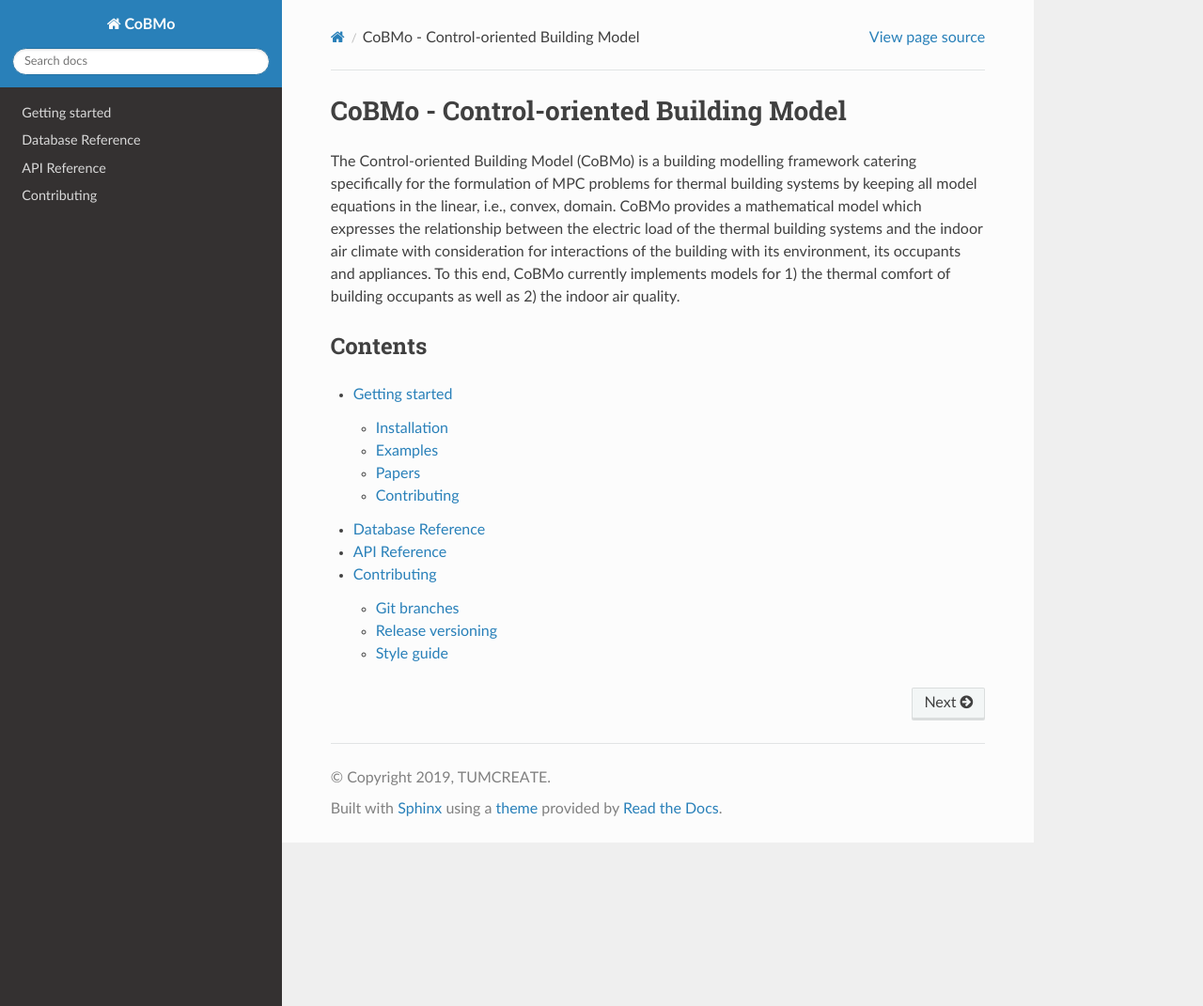
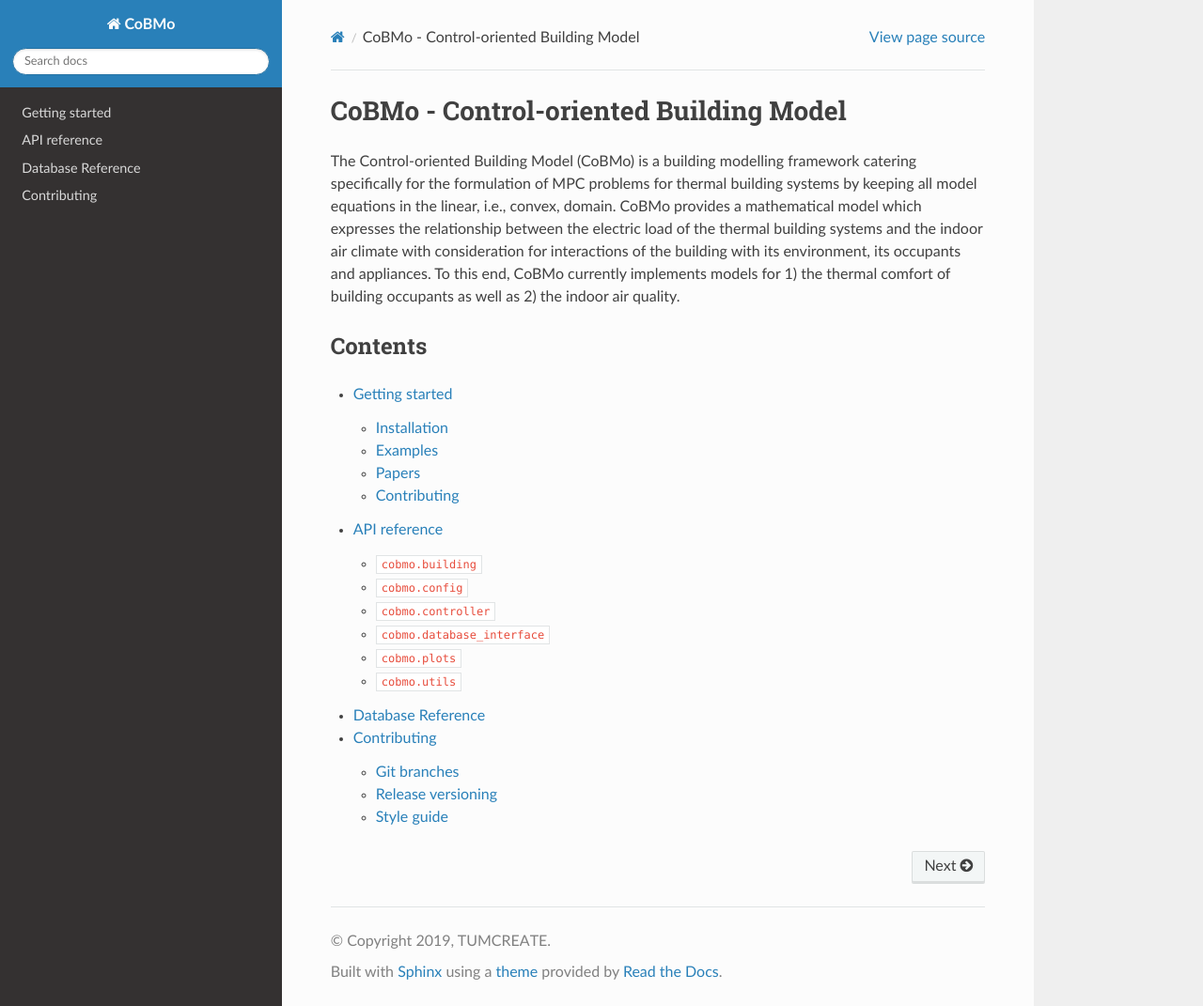
Before and after one commit to mesmo-dev/cobmo, a Sphinx documentation site: the page built from docs/index.md, in a window 1280 px wide and 1071 px high. Shown: the whole window at 94% size. Built offline with Sphinx 7.4.7 and the Read the Docs theme 2.0.0, drawn with Linux system fonts in a browser that asks for light colours.

````diff
--- a/docs/api.md
+++ b/docs/api.md
@@ -1,17 +1,41 @@
-# API Reference
+# API reference
 
-``` automodule:: cobmo.main
-   :members:
+``` warning::
+    This reference is work in progress.
 ```
 
-``` automodule:: cobmo.utils
-   :members:
-```
+## `cobmo.building`
 
 ``` automodule:: cobmo.building
    :members:
 ```
 
+## `cobmo.config`
+
+``` automodule:: cobmo.config
+   :members:
+```
+
+## `cobmo.controller`
+
 ``` automodule:: cobmo.controller
    :members:
 ```
+
+## `cobmo.database_interface`
+
+``` automodule:: cobmo.database_interface
+   :members:
+```
+
+## `cobmo.plots`
+
+``` automodule:: cobmo.plots
+   :members:
+```
+
+## `cobmo.utils`
+
+``` automodule:: cobmo.utils
+   :members:
+```
--- a/docs/index.md
+++ b/docs/index.md
@@ -8,7 +8,7 @@ The Control-oriented Building Model (CoBMo) is a building modelling framework ca
     :maxdepth: 2
 
     intro
+    api
     data
-    api
     contributing
 ```
````
